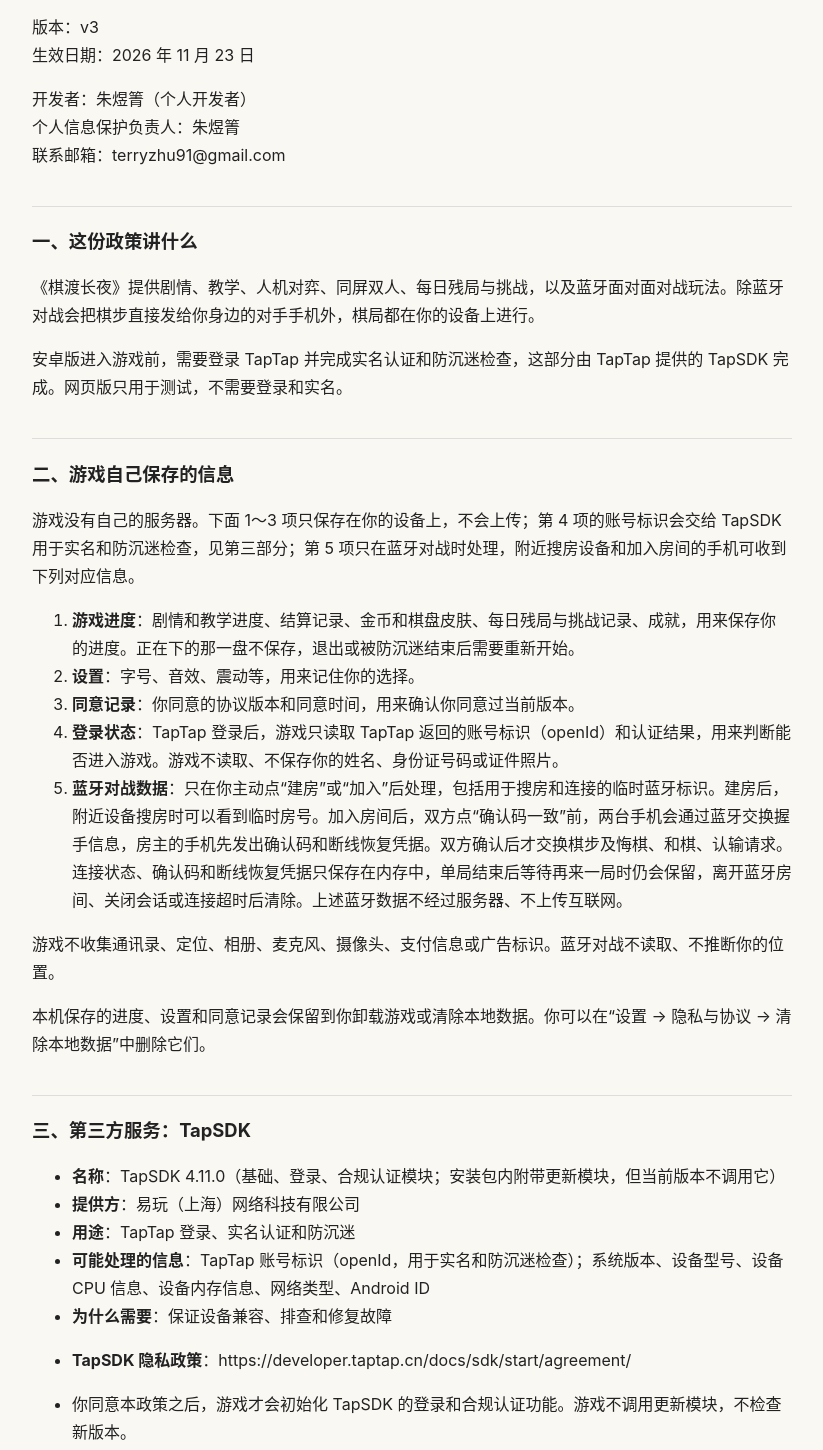
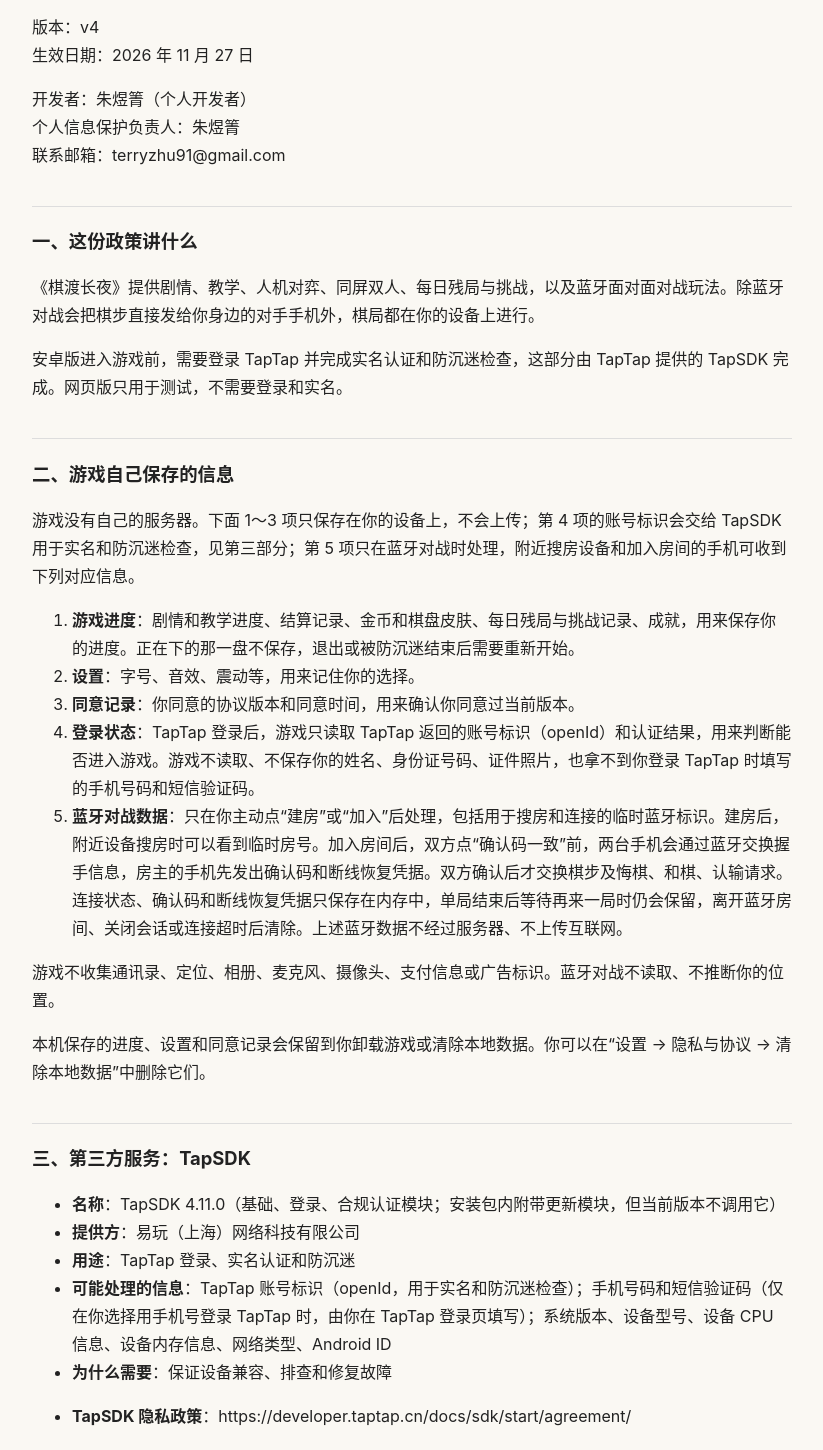
Before and after one commit to zyqterry/qiduchangye-legal, a plain HTML site: page privacy.html in a window 1280 px wide. Shown: the part 102-1552 px from the top of the page, without its empty margins (228-1051 px from the left). Drawn offline with Linux system fonts and the light colour scheme.

Commit message:
协议 v4（2026-11-27 生效）：写明 TapTap 手机号登录由易玩收集处理、设备信息（含 Android ID）在同意并初始化后才处理
Co-Authored-By: Claude Opus 5.5 <noreply@anthropic.com>

```diff
--- a/privacy.html
+++ b/privacy.html
@@ -3,8 +3,8 @@
 body{margin:0;background:var(--bg);color:var(--fg);font:16px/1.75 -apple-system,"PingFang SC","Noto Sans CJK SC","Microsoft YaHei",sans-serif}
 main{max-width:760px;margin:0 auto;padding:24px 16px 64px}h1{font-size:1.5em;line-height:1.4}h2{font-size:1.15em;margin-top:2em;border-top:1px solid var(--line);padding-top:1em}
 a{color:var(--link);word-break:break-all}nav{font-size:.9em;color:var(--muted);margin-bottom:8px}ul.docs{padding-left:1.2em}footer{margin-top:48px;color:var(--muted);font-size:.85em}</style></head><body><main><nav><a href="./">《棋渡长夜》协议与政策</a></nav><h1>《棋渡长夜》隐私政策</h1>
-<p>版本：v3<br />
-生效日期：2026 年 11 月 23 日</p>
+<p>版本：v4<br />
+生效日期：2026 年 11 月 27 日</p>
 <p>开发者：朱煜箐（个人开发者）<br />
 个人信息保护负责人：朱煜箐<br />
 联系邮箱：terryzhu91@gmail.com</p>
@@ -17,7 +17,7 @@ a{color:var(--link);word-break:break-all}nav{font-size:.9em;color:var(--muted);m
 <li><strong>游戏进度</strong>：剧情和教学进度、结算记录、金币和棋盘皮肤、每日残局与挑战记录、成就，用来保存你的进度。正在下的那一盘不保存，退出或被防沉迷结束后需要重新开始。</li>
 <li><strong>设置</strong>：字号、音效、震动等，用来记住你的选择。</li>
 <li><strong>同意记录</strong>：你同意的协议版本和同意时间，用来确认你同意过当前版本。</li>
-<li><strong>登录状态</strong>：TapTap 登录后，游戏只读取 TapTap 返回的账号标识（openId）和认证结果，用来判断能否进入游戏。游戏不读取、不保存你的姓名、身份证号码或证件照片。</li>
+<li><strong>登录状态</strong>：TapTap 登录后，游戏只读取 TapTap 返回的账号标识（openId）和认证结果，用来判断能否进入游戏。游戏不读取、不保存你的姓名、身份证号码、证件照片，也拿不到你登录 TapTap 时填写的手机号码和短信验证码。</li>
 <li><strong>蓝牙对战数据</strong>：只在你主动点“建房”或“加入”后处理，包括用于搜房和连接的临时蓝牙标识。建房后，附近设备搜房时可以看到临时房号。加入房间后，双方点“确认码一致”前，两台手机会通过蓝牙交换握手信息，房主的手机先发出确认码和断线恢复凭据。双方确认后才交换棋步及悔棋、和棋、认输请求。连接状态、确认码和断线恢复凭据只保存在内存中，单局结束后等待再来一局时仍会保留，离开蓝牙房间、关闭会话或连接超时后清除。上述蓝牙数据不经过服务器、不上传互联网。</li>
 </ol>
 <p>游戏不收集通讯录、定位、相册、麦克风、摄像头、支付信息或广告标识。蓝牙对战不读取、不推断你的位置。</p>
@@ -27,13 +27,14 @@ a{color:var(--link);word-break:break-all}nav{font-size:.9em;color:var(--muted);m
 <li><strong>名称</strong>：TapSDK 4.11.0（基础、登录、合规认证模块；安装包内附带更新模块，但当前版本不调用它）</li>
 <li><strong>提供方</strong>：易玩（上海）网络科技有限公司</li>
 <li><strong>用途</strong>：TapTap 登录、实名认证和防沉迷</li>
-<li><strong>可能处理的信息</strong>：TapTap 账号标识（openId，用于实名和防沉迷检查）；系统版本、设备型号、设备 CPU 信息、设备内存信息、网络类型、Android ID</li>
+<li><strong>可能处理的信息</strong>：TapTap 账号标识（openId，用于实名和防沉迷检查）；手机号码和短信验证码（仅在你选择用手机号登录 TapTap 时，由你在 TapTap 登录页填写）；系统版本、设备型号、设备 CPU 信息、设备内存信息、网络类型、Android ID</li>
 <li><strong>为什么需要</strong>：保证设备兼容、排查和修复故障</li>
 <li>
 <p><strong>TapSDK 隐私政策</strong>：https://developer.taptap.cn/docs/sdk/start/agreement/</p>
 </li>
 <li>
-<p>你同意本政策之后，游戏才会初始化 TapSDK 的登录和合规认证功能。游戏不调用更新模块，不检查新版本。</p>
+<p>你同意本政策之后，游戏才会初始化 TapSDK 的登录和合规认证功能，上面列出的设备信息（含 Android ID）也是在初始化之后才由 TapSDK 处理。你点“不同意”或还没同意时，游戏不会初始化 TapSDK。游戏不调用更新模块，不检查新版本。</p>
+<p><strong>手机号登录</strong>：如果你选择用手机号登录 TapTap，易玩（上海）网络科技有限公司会在 TapTap 登录页收集你主动填写的手机号码，用来发送短信验证码并完成登录。手机号码和验证码由 TapTap 按《TapTap 隐私政策》（<a href="https://www.taptap.cn/doc/privacy-policy/">https://www.taptap.cn/doc/privacy-policy/</a>）处理，游戏拿不到。</p>
 </li>
 <li>登录只申请基础信息（basic_info）权限，不申请昵称、头像、邮箱或好友权限。</li>
 <li>实名信息在 TapTap 的页面里填写和核验，由 TapTap 按它的隐私政策处理，游戏拿不到这些原始信息。</li>
```
Also changed, not shown: account.html (+2 -2 lines), children.html (+2 -2 lines), local-play.html (+2 -2 lines), terms.html (+2 -2 lines).
